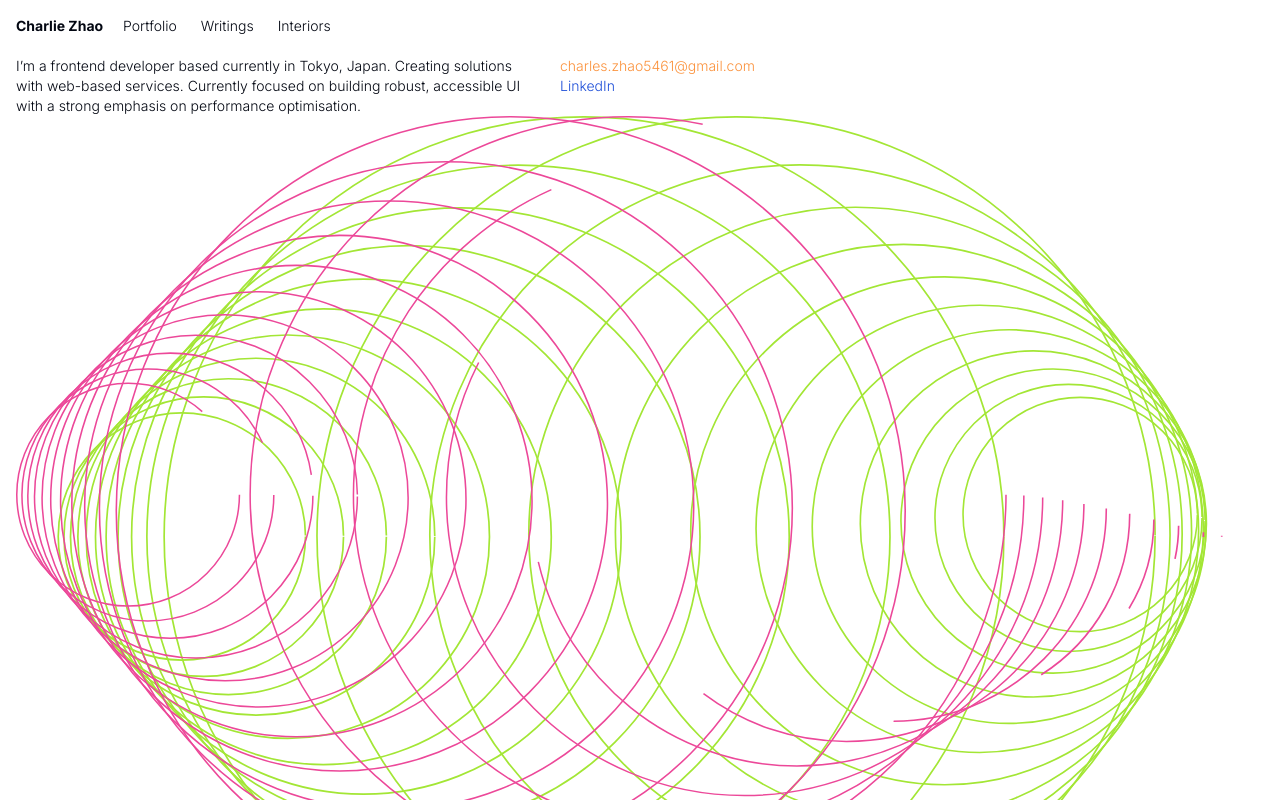
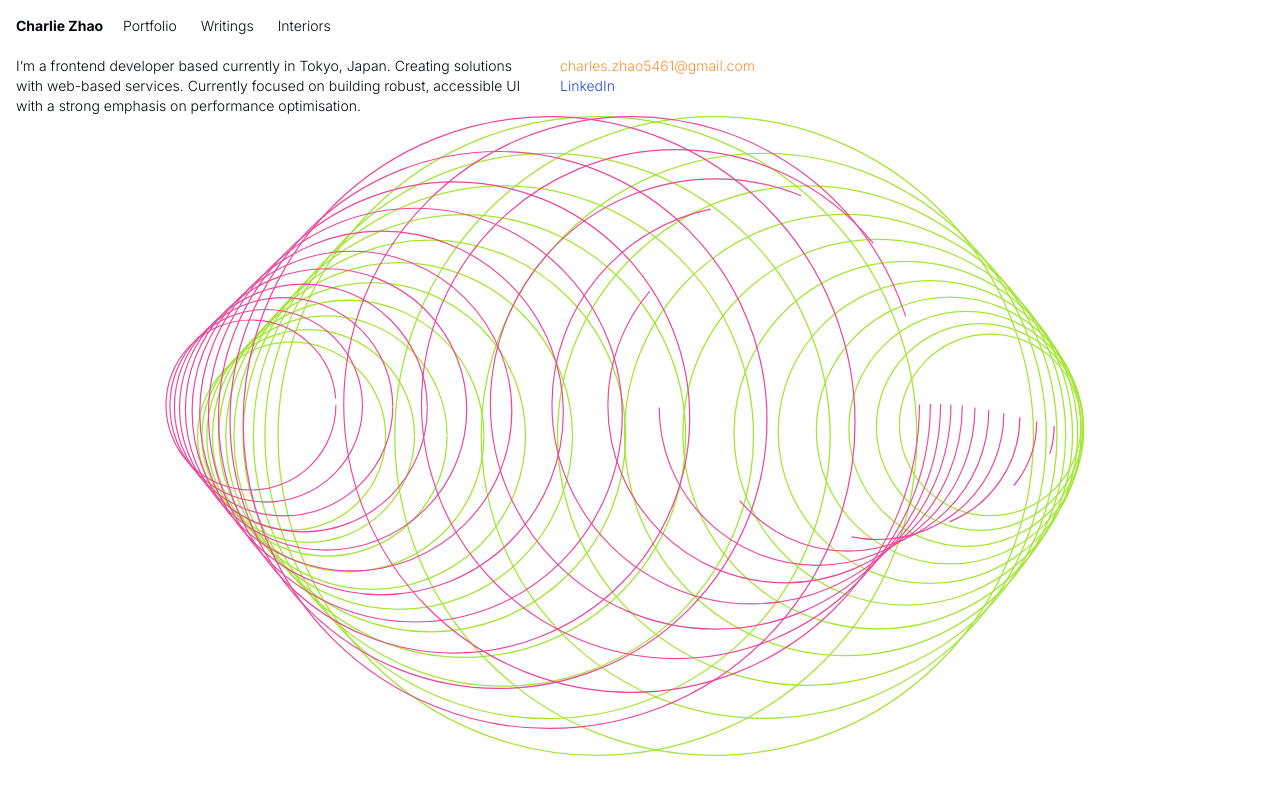
Before and after one commit to skatingincentralpark/portfolio-v2, a Next.js app: page / in a window 1280 px wide. Shown: the top 800 px of the page. Built offline with nearby package versions, Linux system fonts and the light colour scheme.

Commit message:
Improve landing svg on bigger screens

```diff
--- a/src/app/layout.tsx
+++ b/src/app/layout.tsx
@@ -36,7 +36,7 @@ export default function RootLayout({
             </Link>
           </nav>
         </header>
-        <main className="h-full font-light text-sm p-4 pt-14">{children}</main>
+        <main className="font-light text-sm p-4 pt-14">{children}</main>
       </body>
     </html>
   );
--- a/src/app/page.tsx
+++ b/src/app/page.tsx
@@ -6,7 +6,7 @@ const ManyCircles = dynamic(() => import("@/components/ManyCircles"), {
 
 export default function Home() {
   return (
-    <div className="flex flex-col h-full">
+    <div className="flex flex-col">
       <div className="flex flex-col gap-4 md:flex-row md:gap-8">
         <p className="max-w-lg">
           I’m a frontend developer based currently in Tokyo, Japan. Creating
@@ -35,7 +35,7 @@ export default function Home() {
           </li>
         </ul>
       </div>
-      <ManyCircles className="pointer-events-none fixed left-0 bottom-0 -translate-y-1/2 scale-150 sm:scale-100 sm:translate-y-0 sm:top-auto sm:relative" />
+      <ManyCircles className="pointer-events-none fixed left-0 bottom-0 -translate-y-1/2 scale-150 sm:scale-100 sm:translate-y-0 sm:top-auto sm:relative md:h-[40rem] 3xl:fixed 3xl:p-4" />
     </div>
   );
 }
--- a/tailwind.config.ts
+++ b/tailwind.config.ts
@@ -88,6 +88,9 @@ module.exports = {
         "accordion-down": "accordion-down 0.2s ease-out",
         "accordion-up": "accordion-up 0.2s ease-out",
       },
+      screens: {
+        "3xl": "1600px",
+      },
     },
   },
   plugins: [require("tailwindcss-animate"), require("@tailwindcss/typography")],
```
